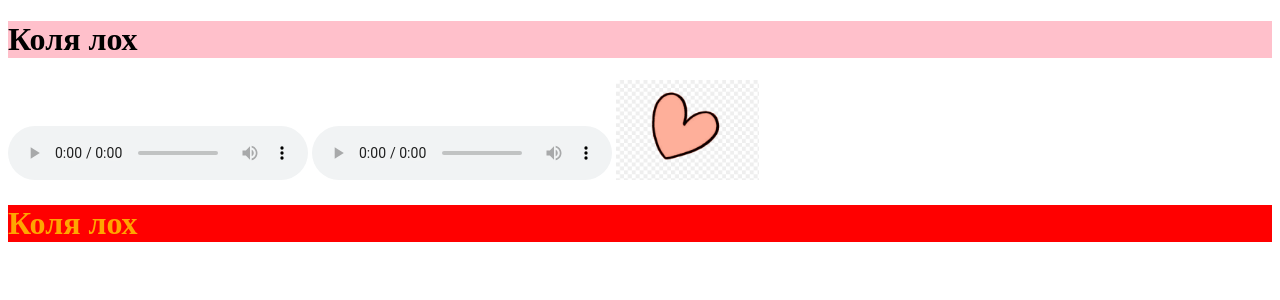
After one commit to Devid077/d1, a PHP site: page /Site.html in a window 1280 px wide. The commit adds this page. Shown: the top 300 px of the page. Run offline with PHP 8.4, Linux system fonts and the light colour scheme.

Commit message:
Add files via upload

```diff
--- /dev/null
+++ b/Site.html
@@ -0,0 +1,15 @@
+<!DOCTYPE html>
+<html lang="en">
+<head>
+    <meta charset="UTF-8">
+    <title>Жизнь Коли</title>
+    <link rel="stylesheet" href="./style.css">
+</head>
+<body>
+   <h1>Коля лох </h1>
+   <audio controls src="./Music.mp3"></audio>
+       <audio controls src="./Kayf.mp3"></audio>
+            <img class="heart" src="./heart.png">
+   <h1 class="love">Коля лох </h1>
+</body>
+</html>
--- a/style.css
+++ b/style.css
@@ -2,3 +2,13 @@ h1{
     background-color: pink;
     color: black;
 }
+
+.love{
+    background-color: red;
+    color: orange;
+}
+
+.heart{
+    weight: 100px;
+    height: 100px;
+}
```
Also changed, not shown: heart.png (added).
